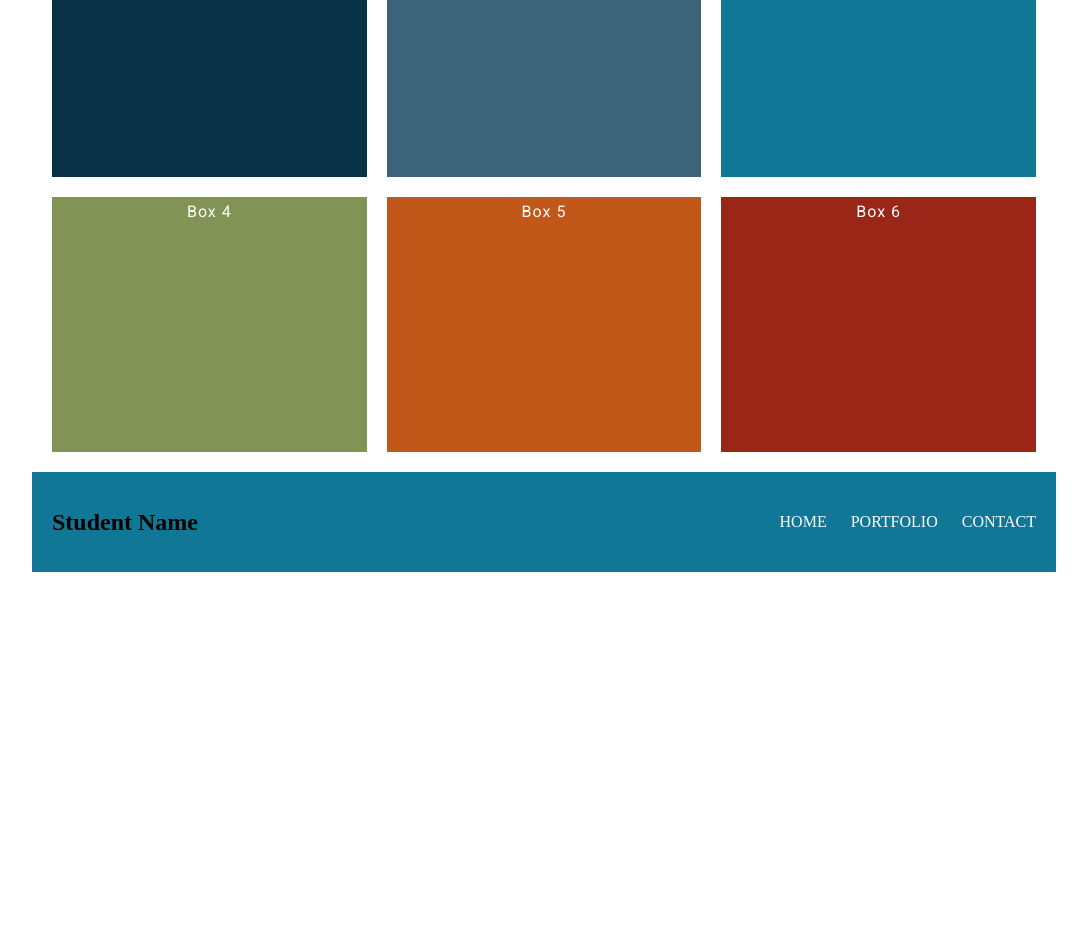
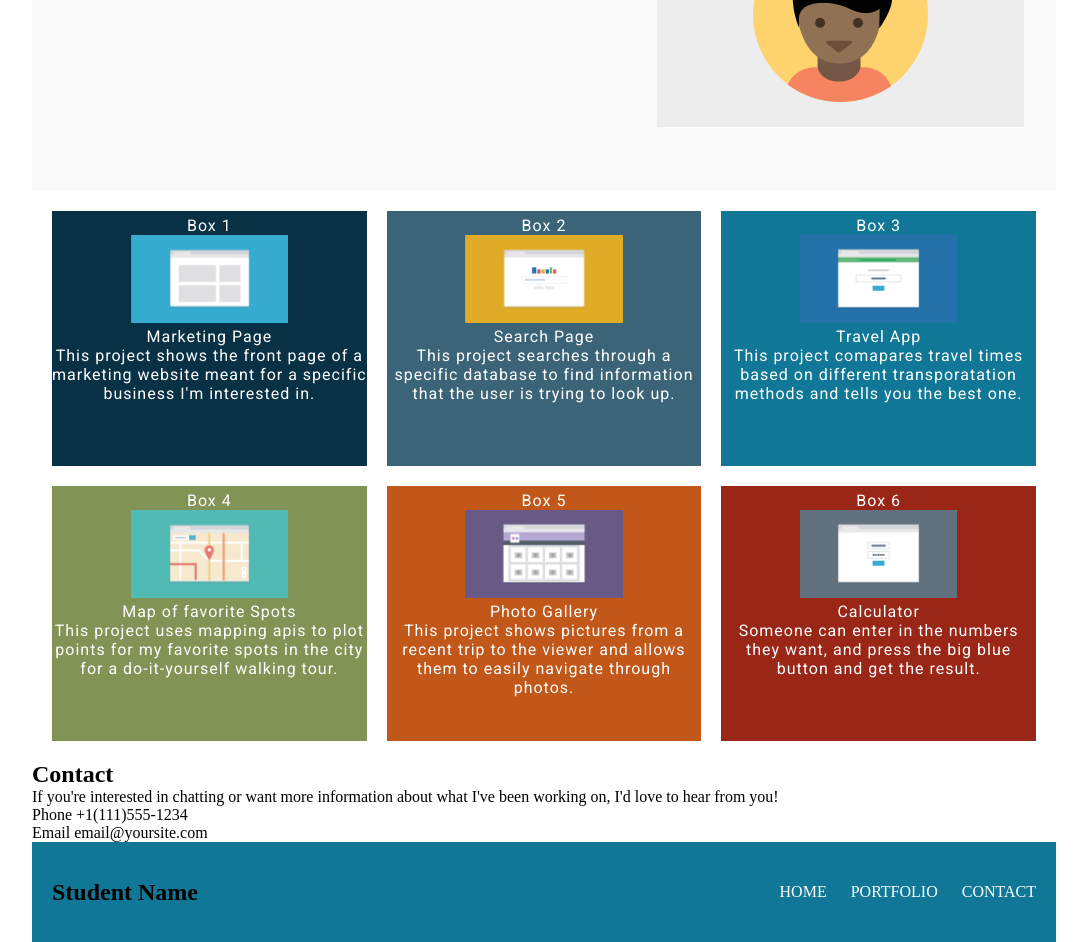
Before and after one commit to Drew-Stokes/Project_2_repsonsive_layout_2022, a plain HTML site: page index.html in a window 1280 px wide. Shown: the part 192-1134 px from the top of the page, without its empty margins (96-1183 px from the left). Before the commit the page ends 800 px from the top, so only its background shows below. Drawn offline with Linux system fonts and the light colour scheme.

Commit message:
Text discriptions added
Adding text descriptions to col

```diff
--- a/css/styles.css
+++ b/css/styles.css
@@ -16,6 +16,7 @@ body {
 ul {
     list-style: none;
     padding-left: 0;
+    color: black;
 }
 
 a {
@@ -28,7 +29,7 @@ nav {
     font-family: "Roboto", Arial, Verdana;
     font-weight: 400;
     letter-spacing: .05em;
-    background-color: #829356;
+    background-color: #fafafa;
     padding: 25px;
   }
 
@@ -48,6 +49,11 @@ footer {
 
 .full {
   display: none;
+}
+
+img {
+  max-width: 50%;
+
 }
 /*---- Class Selectors ----*/
   .top-nav, .top-nav li {
@@ -70,6 +76,7 @@ footer {
 
   .top-nav a {
     text-transform: uppercase;
+    color: black;
   }
 
   .container {
@@ -131,10 +138,6 @@ footer {
       margin-right: 0;
     }
 
-    .top-nav a {
-      color: #fff;
-    }
-
     .container {
       display: flex;
       flex-wrap: wrap;
@@ -169,7 +172,27 @@ footer {
       margin-bottom: 0;
     }
 
+    .top-nav {
+      padding-right: .7em;
+    }
     .col {
       flex-basis: calc(33.333% - 20px);
     }
+
+    .banner {
+      display: flex;
+      justify-content: space-between;
+      background-color: #fafafa;
+    }
+
+    .banner p {
+      padding-left: 25px;
+      width: 50%;
+      text-align: left;
+    }
+
+    .banner img {
+      padding-right: 2em;
+      padding-bottom: 4em;
+    }
   }
--- a/index.html
+++ b/index.html
@@ -20,26 +20,83 @@
               <li><a href="#contact">contact</a></li>
             </ul>
           </nav>
+          <div class="banner">
+            <p>
+              Hi! I'm a frint-end developer who loves responsive design and css. I recently finished learning front-end web development at Treehouse and am excited to put all my skilss to use.
+            </p>
+            <img src="images/responsive-layout-profile.png" alt="">
+          </div>
+
     </header>
     <div class="container">
   <div class="col box-1">
     <p>Box 1</p>
+    <img src="images/portfolio-1.png" alt="">
+    <p class="title">
+      Marketing Page
+    </p>
+    <p>
+      This project shows the front page of a marketing website meant for a specific business I'm interested in.
+    </p>
   </div>
   <div class="col box-2">
     <p>Box 2</p>
+    <img src="images/portfolio-2.png" alt="">
+    <p class="title">
+      Search Page
+    </p>
+    <p>
+      This project searches through a specific database to find information that the user is trying to look up.
+    </p>
   </div>
   <div class="col box-3">
     <p>Box 3</p>
+    <img src="images/portfolio-3.png" alt="">
+    <p class="title">
+      Travel App
+    </p>
+    <p>
+      This project comapares travel times based on different transporatation methods and tells you the best one.
+    </p>
   </div>
   <div class="col box-4">
     <p>Box 4</p>
+    <img src="images/portfolio-4.png" alt="">
+    <p class="title">
+      Map of favorite Spots
+    </p>
+    <p>
+      This project uses mapping apis to plot points for my favorite spots in the city for a do-it-yourself walking tour.
+    </p>
   </div>
   <div class="col box-5">
     <p>Box 5</p>
+    <img src="images/portfolio-5.png" alt="">
+    <p class="title">
+      Photo Gallery
+    </p>
+    <p>
+      This project shows pictures from a recent trip to the viewer and allows them to easily navigate through photos.
+    </p>
   </div>
   <div class="col box-6">
     <p>Box 6</p>
+    <img src="images/portfolio-6.png" alt="">
+    <p class="title">
+      Calculator
+    </p>
+    <p>
+      Someone can enter in the numbers they want, and press the big blue button and get the result.
+    </p>
   </div>
+</div>
+<div class="information">
+  <h2>Contact</h2>
+  <p>
+    If you're interested in chatting or want more information about what I've been working on, I'd love to hear from you!
+  </p>
+  <p><span>Phone</span> <span>+1(111)555-1234</span></p>
+  <p><span>Email</span> <span>email@yoursite.com</span></p>
 </div>
 <footer>
     <h2>Student Name</h2>
@@ -49,6 +106,6 @@
       <li class="full"><a href="#portfolio">portfolio</a></li>
       <li class="full"><a href="#contact">contact</a></li>
     </ul>
-  </footer>
+</footer>
 </body>
 </html>
```
